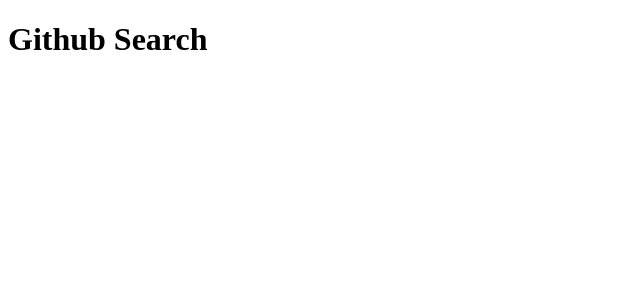
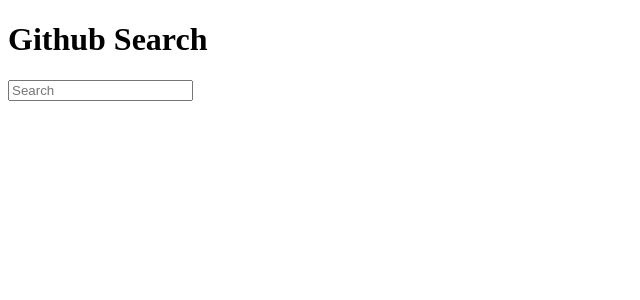
Before and after one commit to alexkarumbi/GitHubSearch-IP, an Angular app: page / in a window 1280 px wide. Shown: the top 300 px of the page, without its empty margins (0-640 px from the left). Built offline with nearby package versions, Linux system fonts and the light colour scheme.

Commit message:
Add form input

```diff
--- a/src/app/searchpage/searchpage.component.html
+++ b/src/app/searchpage/searchpage.component.html
@@ -1,4 +1,9 @@
 <h1>Github Search</h1>
 <div class="conatiner">
-
+    <form action="">
+        <div class="form-group">
+          <input type="text" class="form-control" placeholder="Search" [(ngModel)]="username" name="username"
+            (keyup)="findProfile()">
+        </div>
+      </form>
 </div>
```
